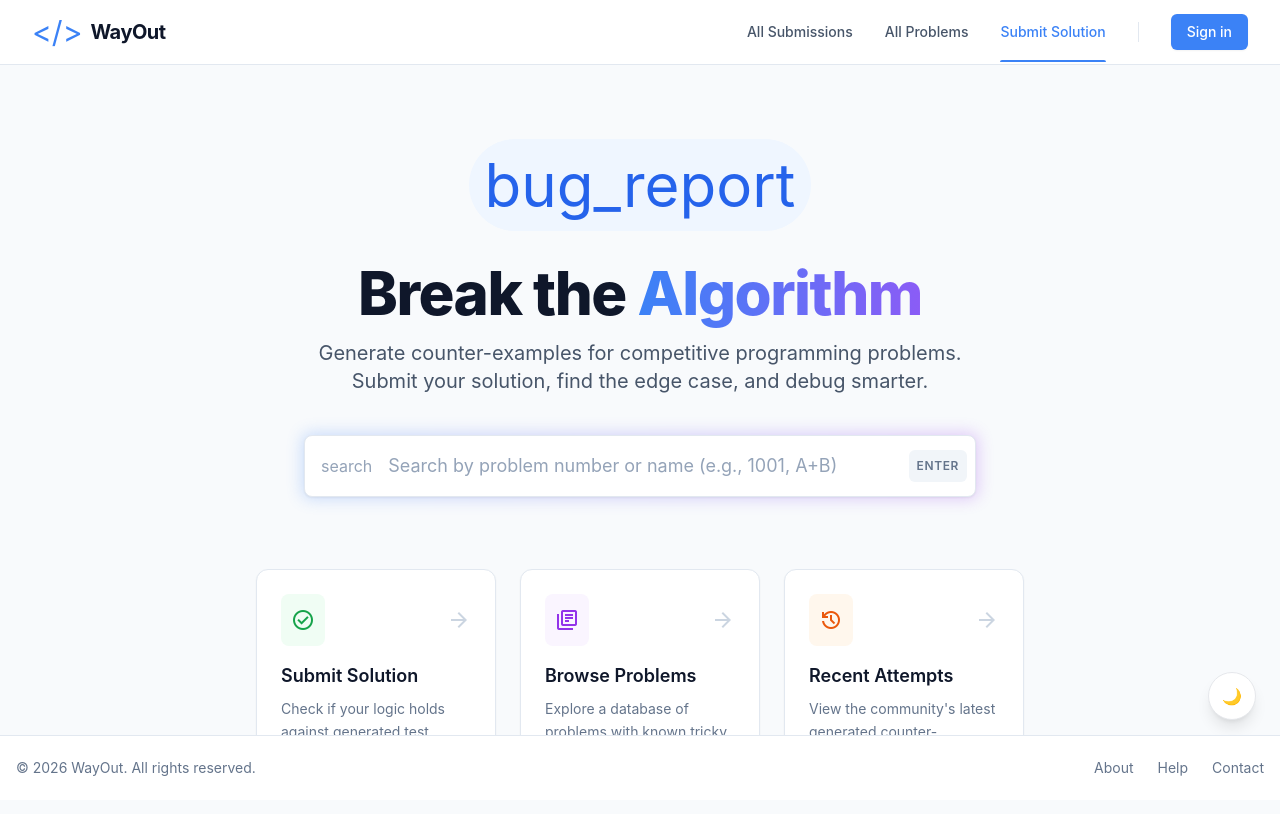
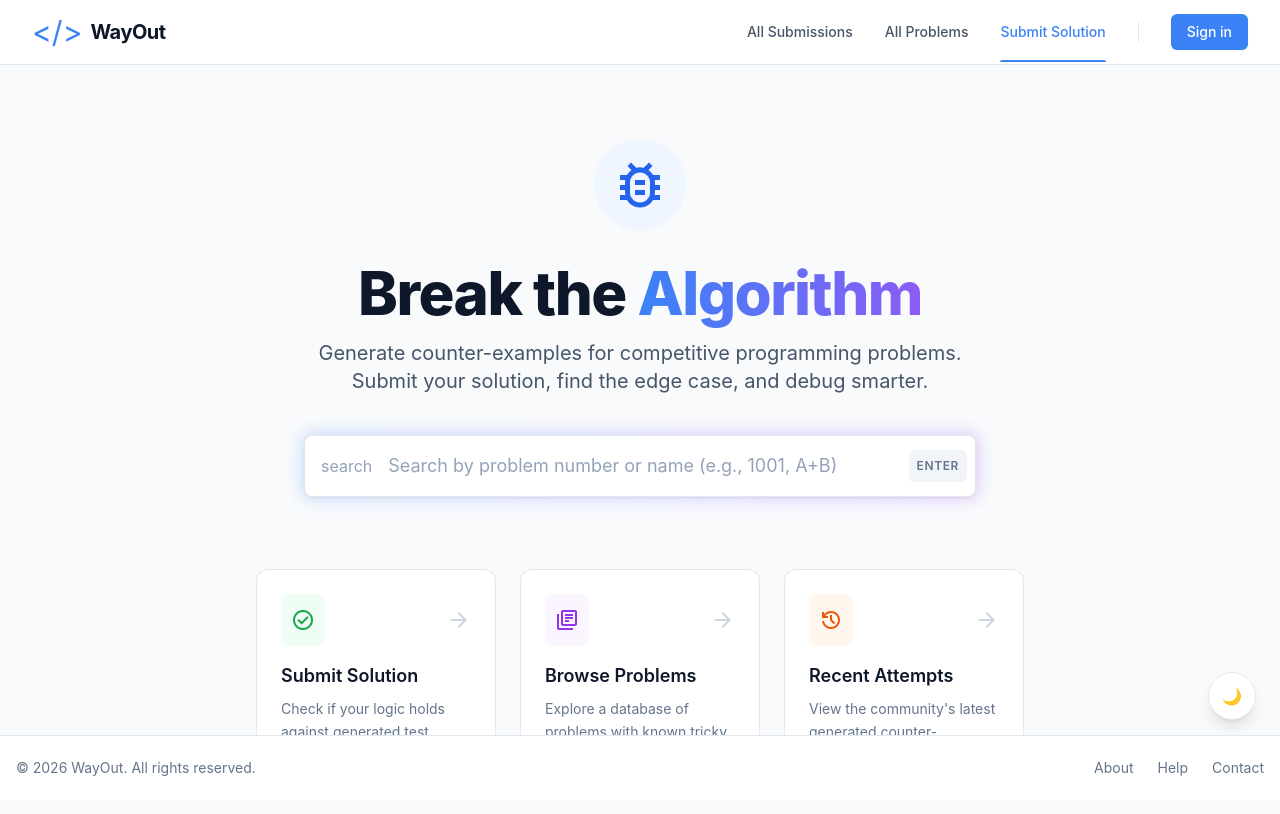
Before and after one commit to team-dopamine/wayout-web, a React (Create React App) app: page / in a window 1280 px wide. Shown: the top 814 px of the page. Built offline with nearby package versions, Linux system fonts and the light colour scheme.

Commit message:
fix: 메인페이지 아이콘 미노출 문제 수정

```diff
--- a/src/components/main/HeroSection.tsx
+++ b/src/components/main/HeroSection.tsx
@@ -3,7 +3,7 @@ export default function HeroSection() {
     <div className="space-y-4">
       {/* 상단 아이콘 박스 */}
       <div className="mb-4 inline-flex items-center justify-center rounded-full bg-blue-50 p-4 dark:bg-blue-900/30">
-        <span className="material-icons text-5xl text-blue-600 dark:text-blue-400 md:text-6xl">
+        <span className="material-symbols-outlined text-5xl text-blue-600 dark:text-blue-400 md:text-6xl">
           bug_report
         </span>
       </div>
```
Also changed, not shown: 1 other file (tests, documents, lock files or other folders).
